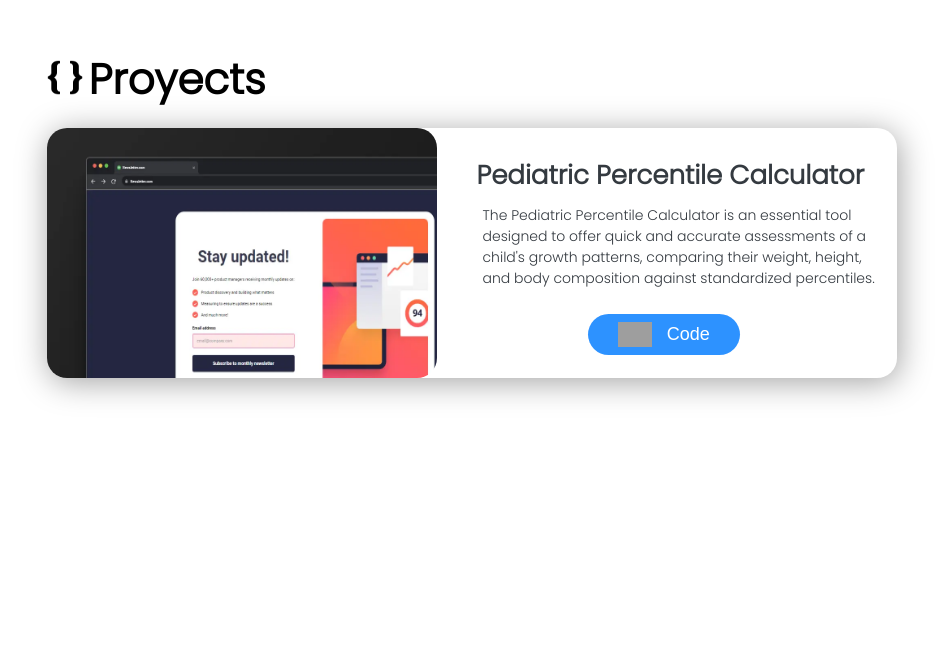
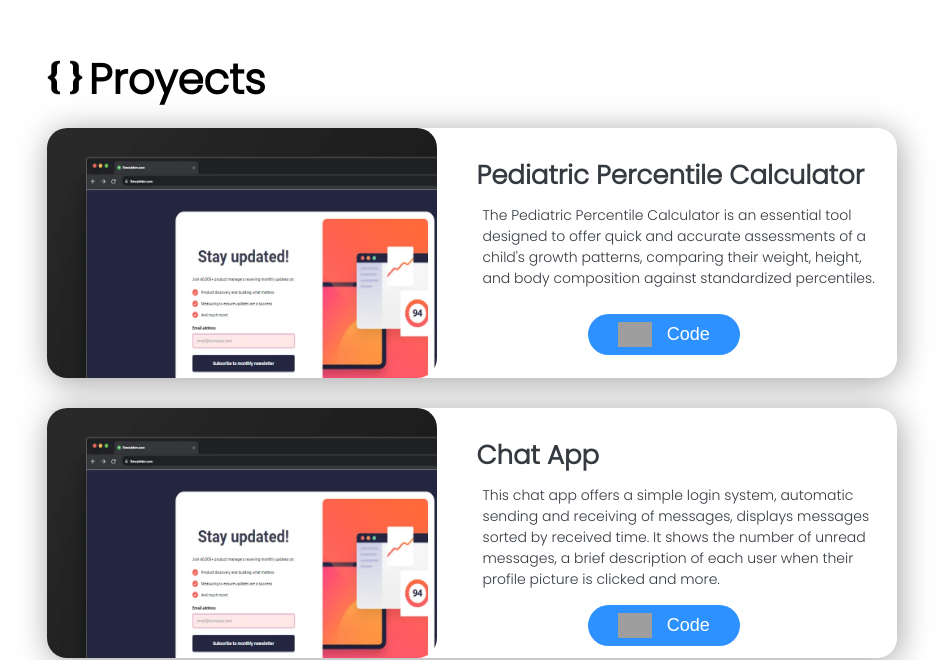
Before and after one commit to yosbelm/Portfolio, a React (Vite) app: page / in a window 1280 px wide. Shown: the part 832-1492 px from the top of the page, without its empty margins (207-1154 px from the left). Built offline with nearby package versions, Linux system fonts and the light colour scheme; grey boxes are pictures that could not be loaded.

Commit message:
added the chat with django project

```diff
--- a/src/Proyects/Proyects.jsx
+++ b/src/Proyects/Proyects.jsx
@@ -4,6 +4,8 @@ import GitHub from '../../src/assets/octocat1.png'
 import Python from '../../src/assets/python.png'
 import Pandas from '../../src/assets/pandas.png'
 import Flet from '../../src/assets/flet.png'
+import Django from '../../src/assets/django.svg'
+import JavaScript from '../../src/assets/jscript.svg'
 import styles from './ProyectsStyles.module.css'
 import LogoPDark from "../../src/assets/curlybracketsDark.png"
 import { useTheme } from "../common/ThemeContext"
@@ -50,6 +52,36 @@ export const Proyects = () => {
 
                 </div>
             </div>
+            <div className={styles.proyectCalculator}>
+                <div className={styles.containerProyectImg}>
+                        <img className={styles.proyectImage} src={Proyectimg} alt="" />
+                    <div className={styles.proyectImageText}>
+                        <div className={styles.techUsed}>
+                            <img src={Python} alt="Python logo" />
+                            <img className={styles.djangoLogo} src={Django} alt="Django logo" />
+                            <img className={styles.jscriptLogo} src={JavaScript} alt="Flet logo" />
+                        </div>
+                    </div>
+                </div>
+                <div className={styles.containerProyectDescrip}>
+                    <div>
+                        <h2 className={styles.proyectDescription}>Chat App</h2>
+                        <p className={styles.proyectShortInfo}>
+                        This chat app offers a simple login system, automatic sending and receiving of messages, displays messages sorted by received time. It shows the number of unread messages, a brief description of each user when their profile picture is clicked and more.
+                        </p>
+                    </div>
+                    <div className={styles.buttonsProyect}>
+                        <button className={styles.buttonGithubCode2} onClick={()=> location.href = 'https://github.com/yosbelm/mychat'}>
+                            <span className={styles.codeGithubButton}>
+                                <img className={styles.githubButton} src={GitHub} alt="Github logo" />
+                                <p className={styles.textButton}>Code</p>
+                            </span>
+                        </button>
+
+                    </div>
+
+                </div>
+            </div>
         </section>
     )
 }
--- a/src/Proyects/ProyectsStyles.module.css
+++ b/src/Proyects/ProyectsStyles.module.css
@@ -1,5 +1,5 @@
 .proyectsSection{
-    height: 75dvh;
+    height: 100%;
     font-family: "Poppins", sans-serif;
     margin: 0 237.5px;
     padding: 32px 16px;
@@ -39,6 +39,7 @@
     gap: 2.5rem;
     padding-top: 0px;
     box-shadow: 2px 4px 32px 0 rgba(0,0,0,0.37);
+    margin-bottom: 30px;
 
 }
 .proyectImage{
@@ -81,6 +82,12 @@
 .fletLogo{
     height: 48px;
 }
+.djangoLogo{
+    height: 48px;
+}
+.jscriptLogo{
+    height: 40px;
+}
 .proyectDescription{
     font-size: 26px;
     margin-top: 16px;
@@ -115,7 +122,27 @@
     font-weight: 800;
     color: white;
 }
+.buttonGithubCode2{
+    border-radius: 40px;
+    border: none;
+    background-color: #007bffd2;
+    font-size: 13px;
+    margin-right: 45px;
+    padding-top: 8px;
+    padding-bottom: 8px;
+    padding-left: 30px;
+    padding-right: 30px;
+    font-weight: 800;
+    color: white;
+}
 .buttonGithubCode:hover{
+    cursor: pointer;
+    background-color: #adbed1;
+    color: #ffffff;
+    box-shadow: 6px 6px 18px rgba(0, 0, 0, 0.479);
+    transform: scale(1.05);
+}
+.buttonGithubCode2:hover{
     cursor: pointer;
     background-color: #adbed1;
     color: #ffffff;
@@ -140,7 +167,7 @@
     .proyectsSection{
         margin: 0;
         padding: 0;
-        height: 100vh;
+        height: 100%;
         width: fit-content;
         margin-bottom: 20px;
         padding-top: 65px;
@@ -198,6 +225,17 @@
         padding-left: 30px;
         padding-right: 30px;
     }
+    .buttonGithubCode2{
+        display: flex;
+        justify-content: center;
+        font-size: 13px;
+        margin-right: 0px;
+        margin-top: 10px;
+        padding-top: 8px;
+        padding-bottom: 8px;
+        padding-left: 30px;
+        padding-right: 30px;
+    }
     .proyectShortInfo{
         display: flex;
         justify-content: center;
```
Also changed, not shown: src/Contact/Contact.jsx (line endings or trailing spaces), src/assets/django.svg (added).
